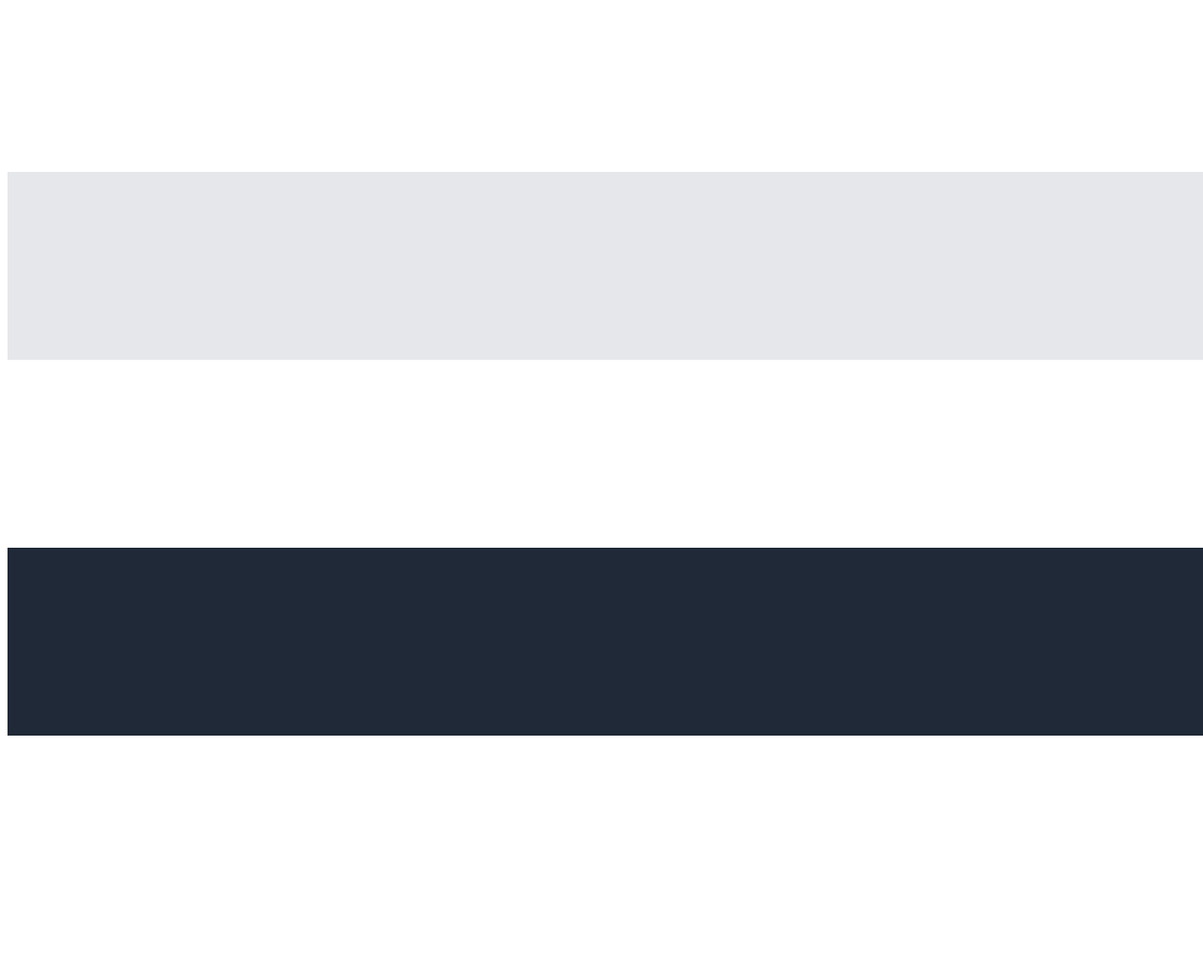
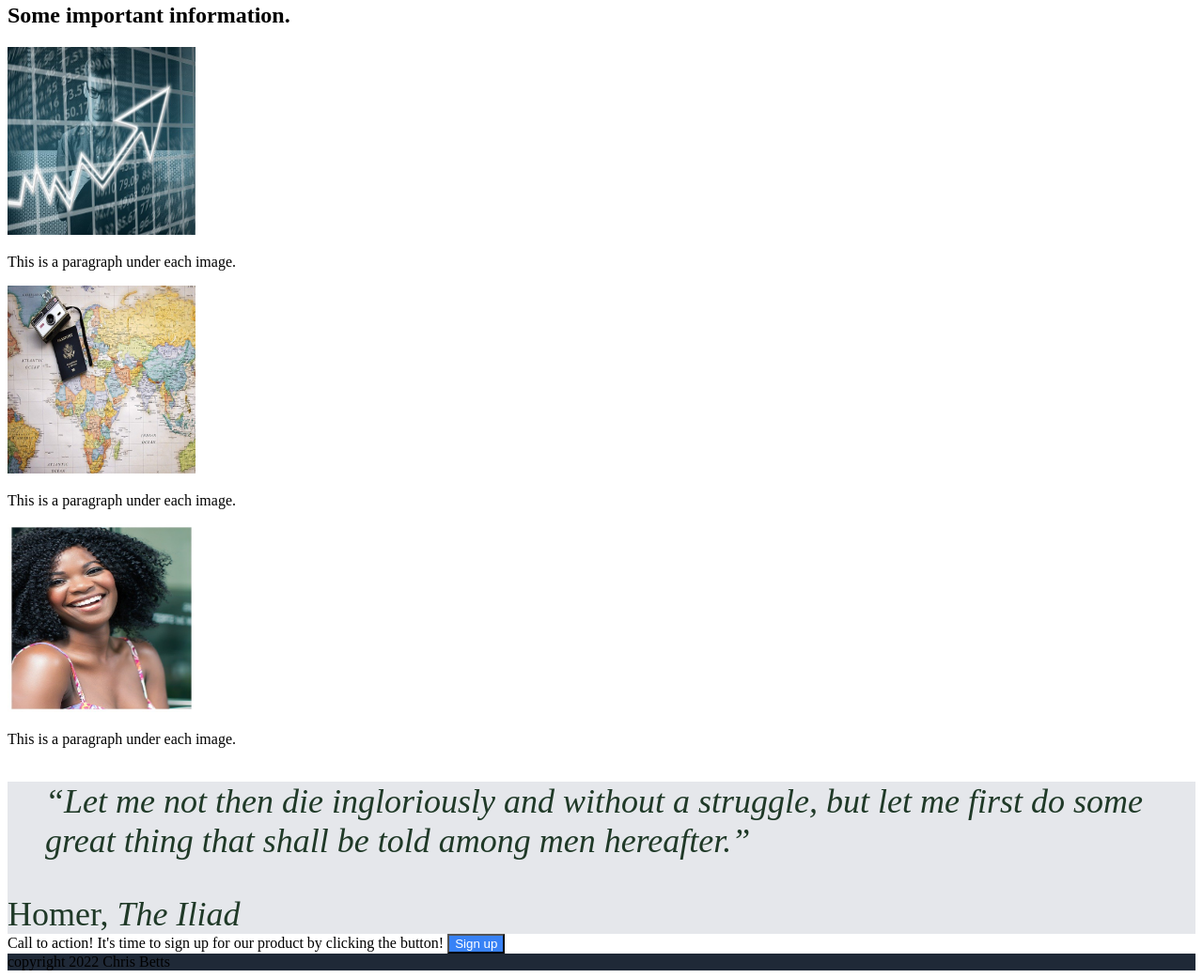
Before and after one commit to crbetts/LandingPage, a plain HTML site: page index.html in a window 1280 px wide. Shown: the part 485-1526 px from the top of the page at 94% size. Before the commit the page ends 1276 px from the top, so only its background shows below. Drawn offline with Linux system fonts and the light colour scheme.

Commit message:
Added images and more changes to html and css

```diff
--- a/app.css
+++ b/css/app.css
@@ -26,18 +26,13 @@ h3 {
     size: 24px;
 }
 
-section {
-    height: 200px;
-    width: 100vw;
-}
 
 .quote {
     background-color: #e5e7eb;
 }
 
 footer {
-    height: 200px;
-    width: 100vw;
+
     background-color: #1f2937;
 }
 
@@ -54,3 +49,15 @@ button {
 .text {
     align-items: center;
 }
+
+blockquote {
+    color: #1f3927;
+    font-size: 36px;
+    font-style: italic;
+    font-weight: 100;
+}
+
+figcaption {
+    color: #1f3927;
+    font-size: 36px;
+}
--- a/index.html
+++ b/index.html
@@ -5,7 +5,7 @@
     <meta http-equiv="X-UA-Compatible" content="IE=edge">
     <meta name="viewport" content="width=device-width, initial-scale=1.0">
     <title>Landing Page</title>
-    <link rel="stylesheet" href="app.css">
+    <link rel="stylesheet" href="css/app.css">
 </head>
 <body>
     <header>
@@ -23,25 +23,48 @@
             This is placeholder text for this website. It has important information. Here under main title. Smaller font and lower contrast.
         </p>
         </div>
-        <img src="delivery.jpg" alt="Delivery person">
+        <img src="img/delivery.jpg" alt="Delivery person">
 
         <button>Sign up</button>
     </header>
 
     <section class="images">
+        <h2>Some important information.</h2>
+
+        <div class="image-img">
+            <img src="img/entrepreneur-g10014b75f_640.jpg" alt="A financial table">
+            <p>This is a paragraph under each image.</p>
+        </div>
+
+        <div class="image-img">
+            <img src="img/passport-gcd91cf8cb_640.jpg" alt="A passport on a world map">
+            <p>This is a paragraph under each image.</p>
+        </div>
+
+        <div class="image-img">
+            <img src="img/smile-gd21cf445d_640.jpg" alt="A smiling woman">
+            <p>This is a paragraph under each image.</p>
+        </div>
 
     </section>
 
     <section class="quote">
+        <blockquote>
+            <p>“Let me not then die ingloriously and without a struggle, but let me first do some great thing that shall be told among men hereafter.”
 
+            </p>
+        </blockquote>
+
+        <figcaption>Homer, <cite>The Iliad</cite></figcaption>
     </section>
 
     <section class="cta">
-
+        Call to action! It's time to sign up for our product by clicking the button!
+        <button>Sign up</button>
     </section>
 
     <footer>
-
+        copyright 2022 Chris Betts
     </footer>
 </body>
 </html>
```
Also changed, not shown: img/entrepreneur-g10014b75f_640.jpg (added), img/passport-gcd91cf8cb_640.jpg (added), img/smile-gd21cf445d_640.jpg (added), 4 other files.
